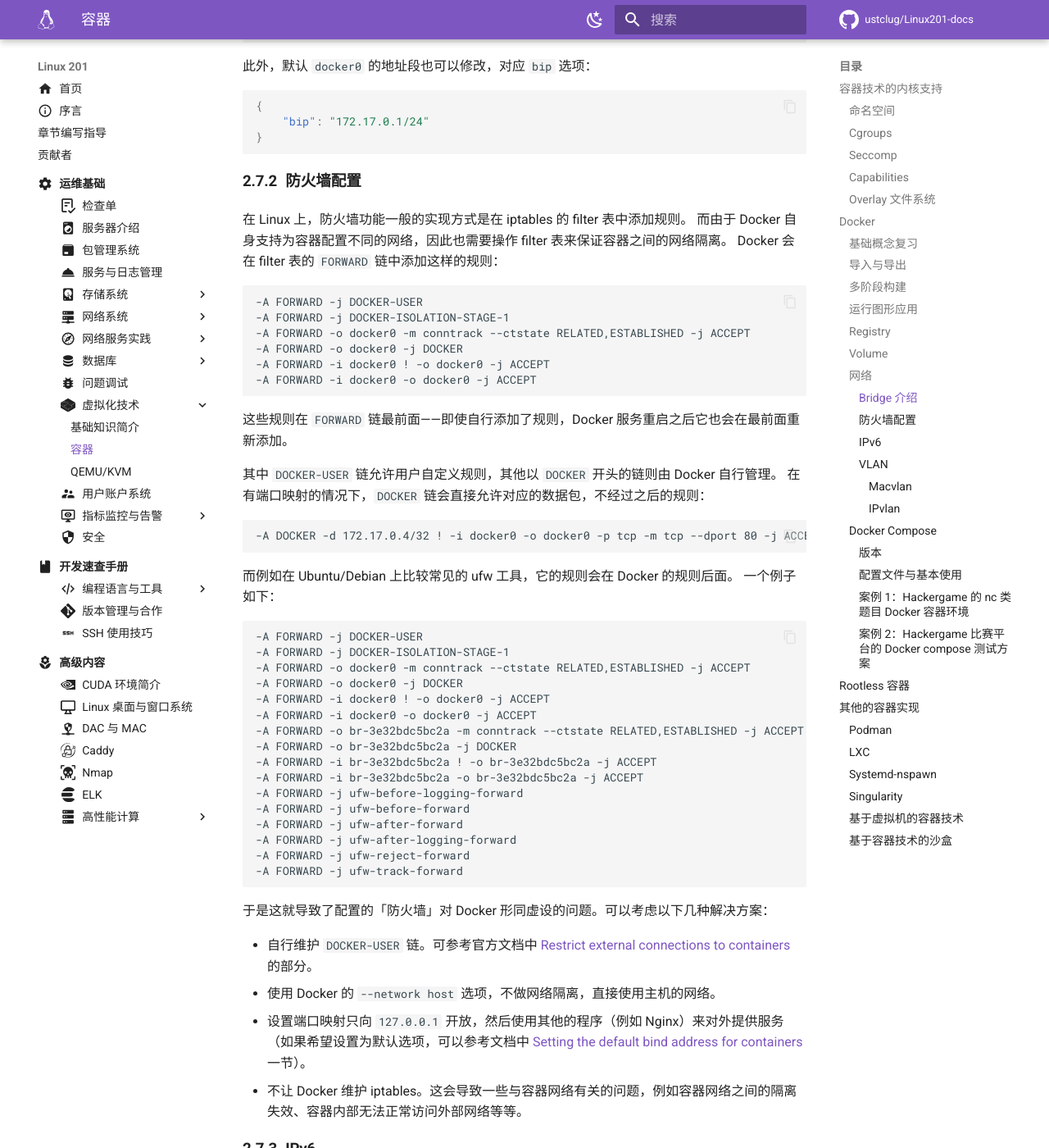
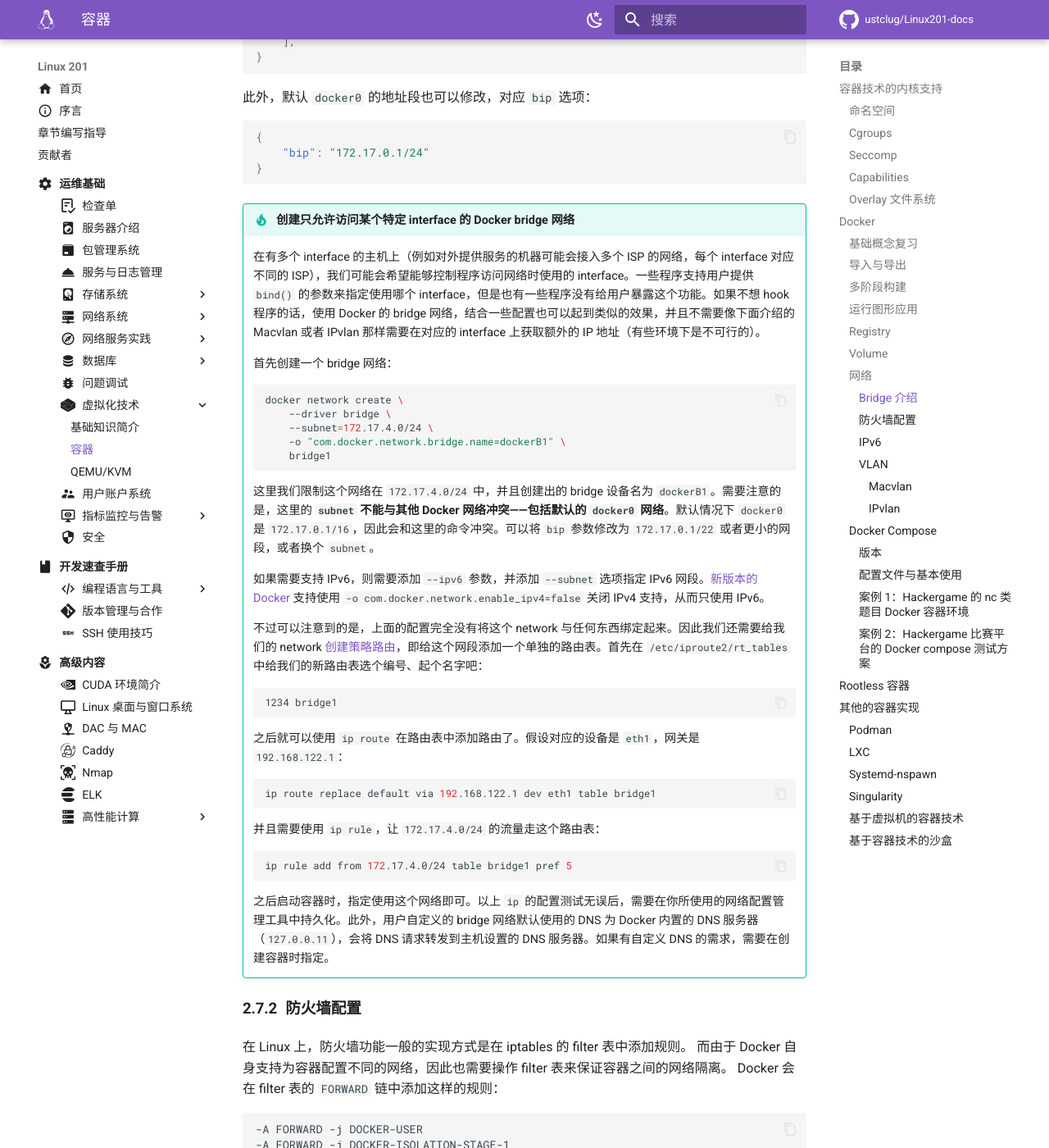
Before and after one commit to ustclug/Linux201-docs, an MkDocs documentation site: the page built from docs/ops/virtualization/container.md, in a window 1280 px wide and 1400 px high, scrolled down 20251 px. Shown: the whole window at 82% size. Built offline with MkDocs 1.6.1 and Material for MkDocs 9.7.7, drawn with Linux system fonts in a browser that asks for light colours; comment, search, counter and statistics services are not loaded; some of the changed text lies outside the part shown.

Commit message:
ops/network-service/dns & ops/virtualization/container: Docker bridge trick; dnsmasq warning about Docker default bridge
The bridge trick is for deprecating bindIP of Yuki.

````diff
--- a/docs/ops/virtualization/container.md
+++ b/docs/ops/virtualization/container.md
@@ -896,7 +896,7 @@
 
     对于外部到本机的访问，`PREROUTING` 链在跳转到 `DOCKER` 链之后，对于未进入 `docker0` 的 TCP 数据包，会根据 `DNAT` 规则将端口 `8080` 的数据包的目的地址修改为到该容器内部的 `80` 端口。
 
-    <!-- TODO: 到网络部分的链接 -->
+    有关 iptables 的更多细节，可参考[防火墙](../network/firewall.md)部分。
 
     特别地，到本地回环 8080 端口的连接，会由用户态的 `docker-proxy` 程序负责「转发」到容器对应的端口上。
     对该用户态程序的讨论，可以阅读 <https://github.com/moby/moby/issues/11185>。
@@ -928,6 +928,44 @@
     "bip": "172.17.0.1/24"
 }
 ```
+
+!!! tip "创建只允许访问某个特定 interface 的 Docker bridge 网络"
+
+    在有多个 interface 的主机上（例如对外提供服务的机器可能会接入多个 ISP 的网络，每个 interface 对应不同的 ISP），我们可能会希望能够控制程序访问网络时使用的 interface。一些程序支持用户提供 `bind()` 的参数来指定使用哪个 interface，但是也有一些程序没有给用户暴露这个功能。如果不想 hook 程序的话，使用 Docker 的 bridge 网络，结合一些配置也可以起到类似的效果，并且不需要像下面介绍的 Macvlan 或者 IPvlan 那样需要在对应的 interface 上获取额外的 IP 地址（有些环境下是不可行的）。
+
+    首先创建一个 bridge 网络：
+
+    ```sh
+    docker network create \
+        --driver bridge \
+        --subnet=172.17.4.0/24 \
+        -o "com.docker.network.bridge.name=dockerB1" \
+        bridge1
+    ```
+
+    这里我们限制这个网络在 `172.17.4.0/24` 中，并且创建出的 bridge 设备名为 `dockerB1`。需要注意的是，这里的 **`subnet` 不能与其他 Docker 网络冲突——包括默认的 `docker0` 网络**。默认情况下 `docker0` 是 `172.17.0.1/16`，因此会和这里的命令冲突。可以将 `bip` 参数修改为 `172.17.0.1/22` 或者更小的网段，或者换个 `subnet`。
+
+    如果需要支持 IPv6，则需要添加 `--ipv6` 参数，并添加 `--subnet` 选项指定 IPv6 网段。[新版本的 Docker](https://github.com/moby/moby/pull/48271) 支持使用 `-o com.docker.network.enable_ipv4=false` 关闭 IPv4 支持，从而只使用 IPv6。
+
+    不过可以注意到的是，上面的配置完全没有将这个 network 与任何东西绑定起来。因此我们还需要给我们的 network [创建策略路由](../network/routing.md#policy-based-routing)，即给这个网段添加一个单独的路由表。首先在 `/etc/iproute2/rt_tables` 中给我们的新路由表选个编号、起个名字吧：
+
+    ```text
+    1234 bridge1
+    ```
+
+    之后就可以使用 `ip route` 在路由表中添加路由了。假设对应的设备是 `eth1`，网关是 `192.168.122.1`：
+
+    ```sh
+    ip route replace default via 192.168.122.1 dev eth1 table bridge1
+    ```
+
+    并且需要使用 `ip rule`，让 `172.17.4.0/24` 的流量走这个路由表：
+
+    ```sh
+    ip rule add from 172.17.4.0/24 table bridge1 pref 5
+    ```
+
+    之后启动容器时，指定使用这个网络即可。以上 `ip` 的配置测试无误后，需要在你所使用的网络配置管理工具中持久化。此外，用户自定义的 bridge 网络默认使用的 DNS 为 Docker 内置的 DNS 服务器（`127.0.0.11`），会将 DNS 请求转发到主机设置的 DNS 服务器。如果有自定义 DNS 的需求，需要在创建容器时指定。
 
 #### 防火墙配置 {#docker-firewall}
 
````
Also changed, not shown: docs/ops/network-service/dns.md (+9 -0 lines).
